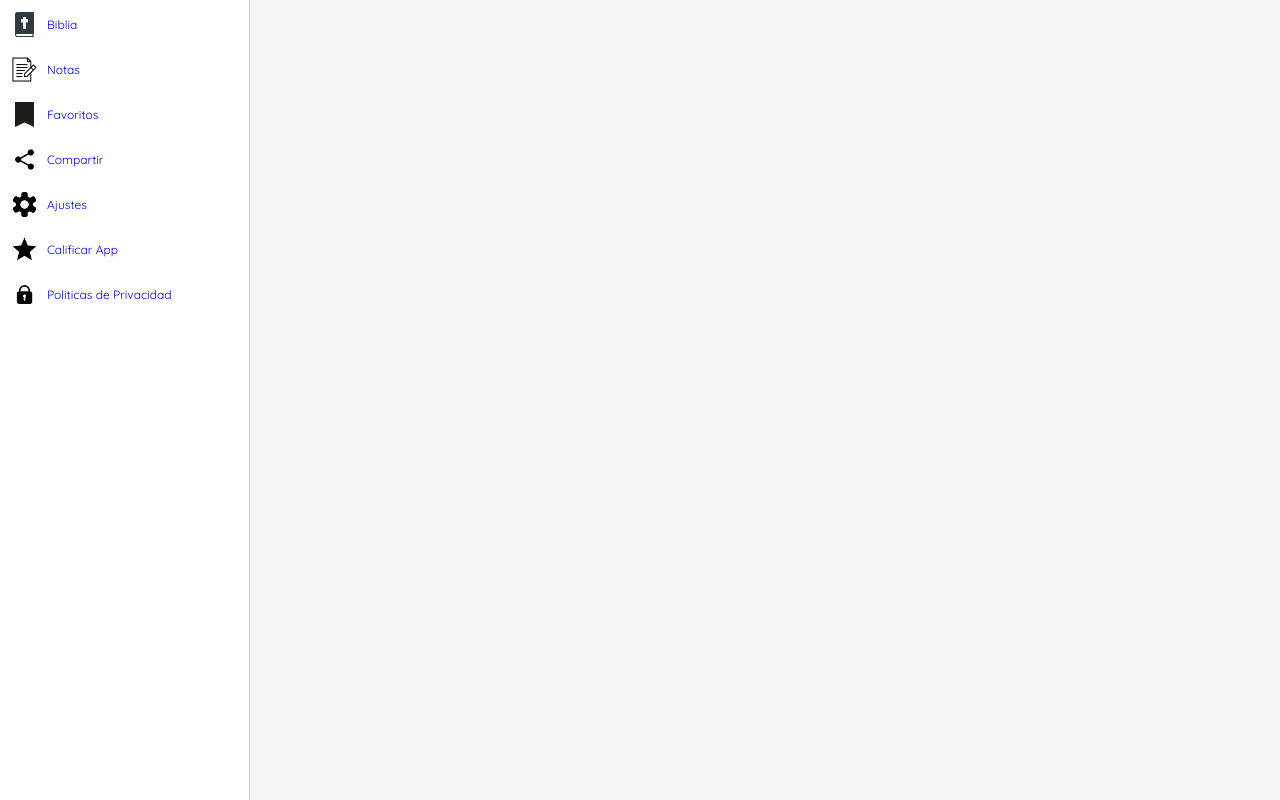
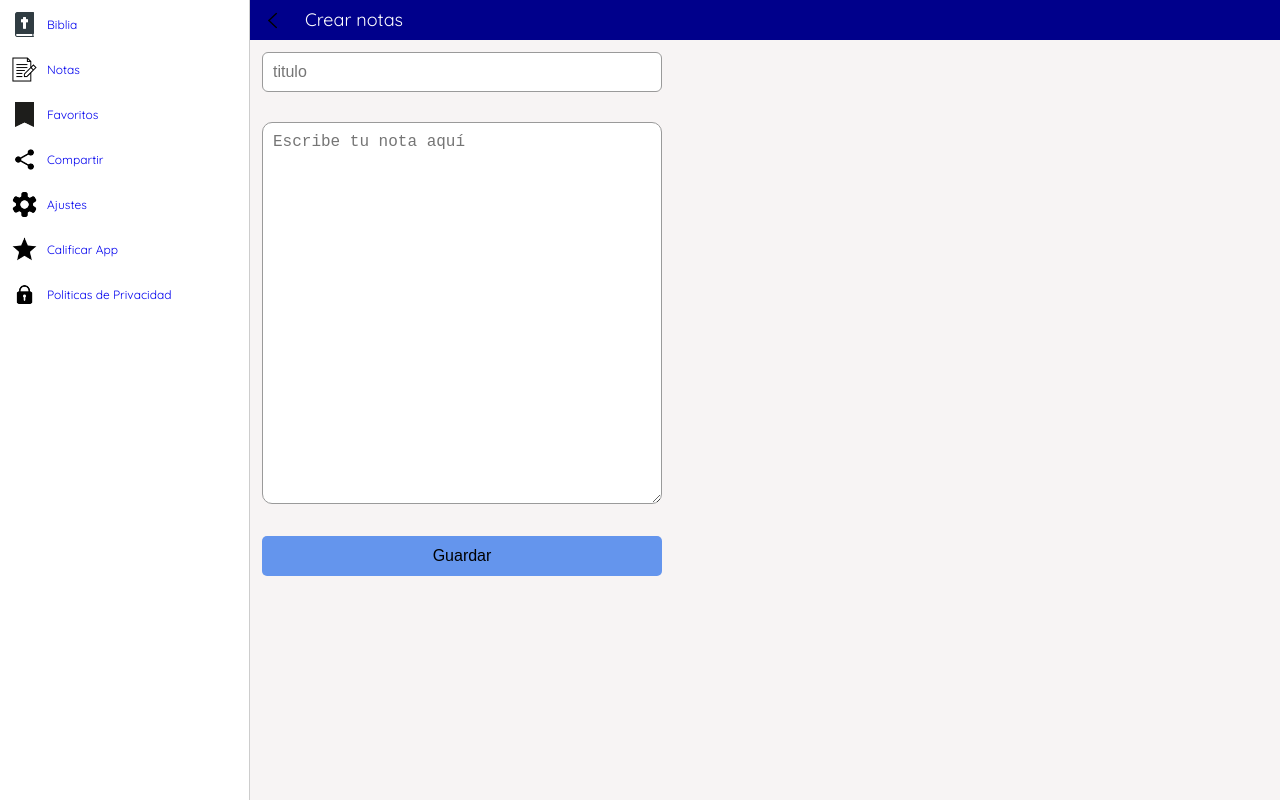
Before and after one commit to HenryAprendo/the-bible, an Angular app: page /note in a window 1280 px wide. Before the commit this address led to /. Built offline with nearby package versions, Linux system fonts and the light colour scheme.

Commit message:
Diseño del componente de crear notas

```diff
--- a/src/app/app-routing.module.ts
+++ b/src/app/app-routing.module.ts
@@ -2,6 +2,7 @@ import { NgModule } from '@angular/core';
 import { RouterModule, Routes } from '@angular/router';
 import { BookComponent } from './../app/bible/book/book.component';
 import { SearchComponent } from './../app/bible/search/search.component';
+import { NoteComponent } from './notes/note/note.component';
 
 
 const routes: Routes = [
@@ -25,6 +26,10 @@ const routes: Routes = [
   {
     path: 'notes',
     loadComponent: () => import('./notes/notes/notes.component').then(m => m.NotesComponent)
+  },
+  {
+    path: 'note',
+    component: NoteComponent
   }
 
 ];
--- /dev/null
+++ b/src/app/notes/note/note.component.html
@@ -0,0 +1,31 @@
+
+<header>
+    <span class="icon__arrow--back" (click)="back()"></span>
+    <h2 class="title">Crear notas</h2>
+</header>
+
+<main>
+    <div class="container">
+        <form [formGroup]="form">
+            <div class="fields">
+                <input [class.valid]="isValidTitle" [class.invalid]="isInvalidTitle" class="input__title" type="text" placeholder="titulo" formControlName="title">
+                <div class="message" [class.invalid]="fieldTitle.invalid && fieldTitle.touched">
+                    <p *ngIf="fieldTitle.hasError('required')">Campo requerido</p>
+                    <p *ngIf="fieldTitle.errors?.['maxlength']">Máximo 20 caracteres</p>
+                    <p *ngIf="fieldTitle.hasError('minlength')">Mínimo 6 caracteres</p>
+                </div>
+            </div>
+
+            <div class="fields">
+                <textarea [class.valid]="isValidMessage" [class.invalid]="isinvalidMessage" class="input__message" cols="30" rows="20" placeholder="Escribe tu nota aquí" formControlName="message"></textarea>
+                <div class="message" [class.invalid]="fieldMessage.invalid && fieldMessage.touched">
+                    <p *ngIf="fieldMessage.hasError('required')">Campo requerido</p>
+                    <p *ngIf="fieldMessage.errors?.['maxlength']">Máximo 500 caracteres</p>
+                    <p *ngIf="fieldMessage.hasError('minlength')">Mínimo 50 caracteres</p>
+                </div>
+            </div>
+
+            <button type="submit" class="btn__save">Guardar</button>
+        </form>
+    </div>
+</main>
--- /dev/null
+++ b/src/app/notes/note/note.component.scss
@@ -0,0 +1,101 @@
+header {
+    background-color: darkblue;
+    padding: 0 1rem;
+    height: 4rem;
+
+    display: flex;
+    align-items: center;
+    justify-content: flex-start;
+    gap: 2rem;
+}
+
+.icon__arrow--back {
+    display: inline-block;
+    width: 2.5rem;
+    height: 2.5rem;
+    background-image: url('./../../../assets/icons/211689_left_arrow_icon.png');
+    background-position: center;
+    background-size: cover;
+    background-repeat: no-repeat;
+}
+
+.title {
+    font-size: 1.8rem;
+    color: white;
+}
+
+.container {
+    padding: 1.2rem;
+}
+
+.fields {
+    margin-bottom: 1rem;
+}
+
+.input__title {
+    width: 100%;
+    height: 4rem;
+    max-width: 400px;
+    padding-left: 1rem;
+    font-size: 1.6rem;
+    border-radius: 6px;
+    border: 1px solid #9a9a9a;
+    outline: none;
+
+    &.valid {
+        border: 1px solid lightgreen;
+    }
+
+    &.invalid {
+        border: 1px solid lightcoral;
+    }
+}
+
+.input__message {
+    width: 100%;
+    max-width: 40rem;
+    padding: 1rem;
+    border: 1px solid #9a9a9a;
+    border-radius: 1rem;
+    font-size: 1.6rem;
+    outline: none;
+
+    &.valid {
+        border: 1px solid lightgreen;
+    }
+
+    &.invalid {
+        border: 1px solid lightcoral;
+    }
+}
+
+.btn__save {
+    width: 100%;
+    max-width: 40rem;
+    height: 4rem;
+    background-color: cornflowerblue;
+    border: transparent;
+    border-radius: 5px;
+    font-size: 1.6rem;
+}
+
+.btn__save:hover {
+    border: 1px dotted black;
+    color: crimson;
+    cursor: pointer;
+    font-weight: 600;
+}
+
+// manejo de errores
+.message {
+    opacity: 0;
+    &.invalid {
+        opacity: 1;
+    }
+}
+
+.message p {
+    font-size: 1.4rem;
+    color: #DD0000 ;
+    padding: 0.3rem;
+}
--- /dev/null
+++ b/src/app/notes/note/note.component.ts
@@ -0,0 +1,61 @@
+import { CommonModule } from '@angular/common';
+import { Component } from '@angular/core';
+import { FormGroup, FormBuilder, Validators, FormControl, ReactiveFormsModule } from '@angular/forms';
+import { Router } from '@angular/router';
+
+@Component({
+  standalone: true,
+  imports: [CommonModule, ReactiveFormsModule],
+  selector: 'app-note',
+  templateUrl: './note.component.html',
+  styleUrls: ['./note.component.scss']
+})
+export class NoteComponent {
+
+  form!:FormGroup;
+
+  constructor(
+    private fb:FormBuilder,
+    private router: Router
+  ){
+    this.builderForm();
+  }
+
+  private builderForm(){
+    this.form = this.fb.group({
+      title: ['',[Validators.required, Validators.maxLength(20), Validators.minLength(6)]],
+      message: ['',[Validators.required, Validators.maxLength(500), Validators.minLength(50)]]
+    })
+  }
+
+  get fieldTitle(): FormControl {
+    return this.form.get('title') as FormControl;
+  }
+
+  get fieldMessage(): FormControl {
+    return this.form.get('message') as FormControl;
+  }
+
+  get isValidTitle() {
+    return this.fieldTitle.valid && this.fieldTitle.touched;
+  }
+
+  get isInvalidTitle() {
+    return this.fieldTitle.invalid && this.fieldTitle.touched;
+  }
+
+  get isValidMessage() {
+    return this.fieldMessage.valid && this.fieldMessage.touched;
+  }
+
+  get isinvalidMessage() {
+    return this.fieldMessage.invalid && this.fieldMessage.touched;
+  }
+
+
+
+  back(){
+    this.router.navigate(['/notes'])
+  }
+
+}
--- a/src/app/notes/notes/notes.component.html
+++ b/src/app/notes/notes/notes.component.html
@@ -3,6 +3,8 @@
 
 <main>
     <div class="main__container">
-        <div class="add__button">+</div>
+        <a routerLink="/note">
+          <div class="add__button">+</div>
+        </a>
     </div>
 </main>
--- a/src/app/notes/notes/notes.component.ts
+++ b/src/app/notes/notes/notes.component.ts
@@ -1,11 +1,12 @@
 import { Component } from '@angular/core';
 import { CommonModule } from '@angular/common';
 import { SharedModule } from './../../shared/shared.module';
+import { RouterModule } from '@angular/router';
 
 @Component({
   selector: 'app-notes',
   standalone: true,
-  imports: [CommonModule, SharedModule],
+  imports: [CommonModule, SharedModule, RouterModule],
   templateUrl: './notes.component.html',
   styleUrls: ['./notes.component.scss']
 })
```
Also changed, not shown: 1 other file (tests, documents, lock files or other folders).
